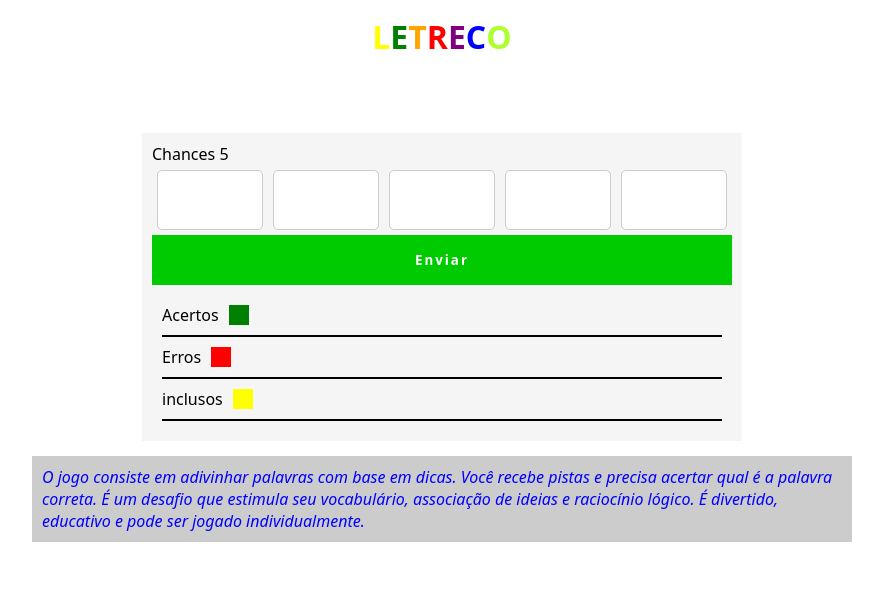
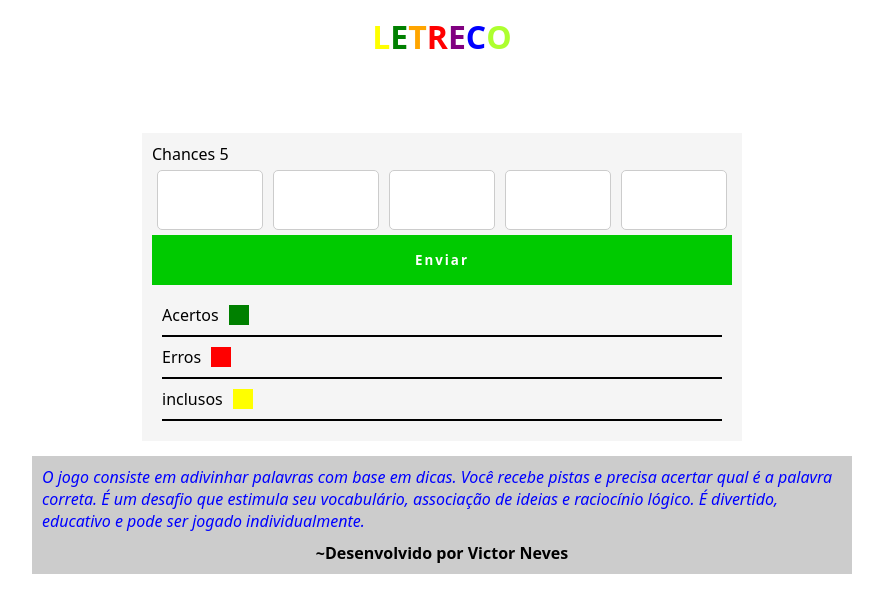
Before and after one commit to victortxt/projetos, a plain HTML site: page letreco/index.html in a window 1280 px wide. Shown: the whole page, without its empty margins (198-1081 px from the left). Drawn offline with Linux system fonts and the light colour scheme.

Commit message:
atualizar

```diff
--- a/letreco/index.html
+++ b/letreco/index.html
@@ -66,6 +66,7 @@
     </section>
     <div id="content-explicate">
         <p><i>O jogo consiste em adivinhar palavras com base em dicas. Você recebe pistas e precisa acertar qual é a palavra correta. É um desafio que estimula seu vocabulário, associação de ideias e raciocínio lógico. É divertido, educativo e pode ser jogado individualmente.</i></p>
+        <p style="margin-top: 10px; text-align: center; color: black; font-weight: bold;">~Desenvolvido por Victor Neves</p>
     </div>
 </main>
 </body>
```
